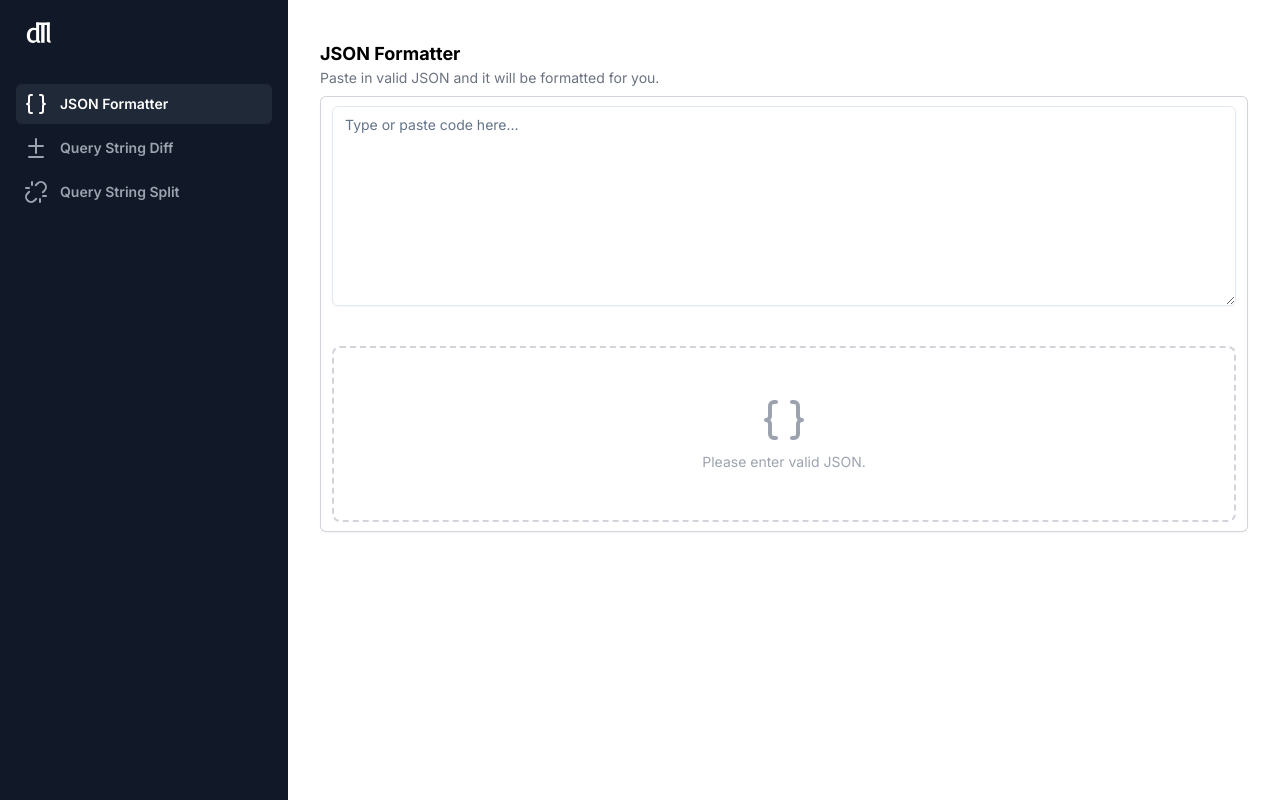
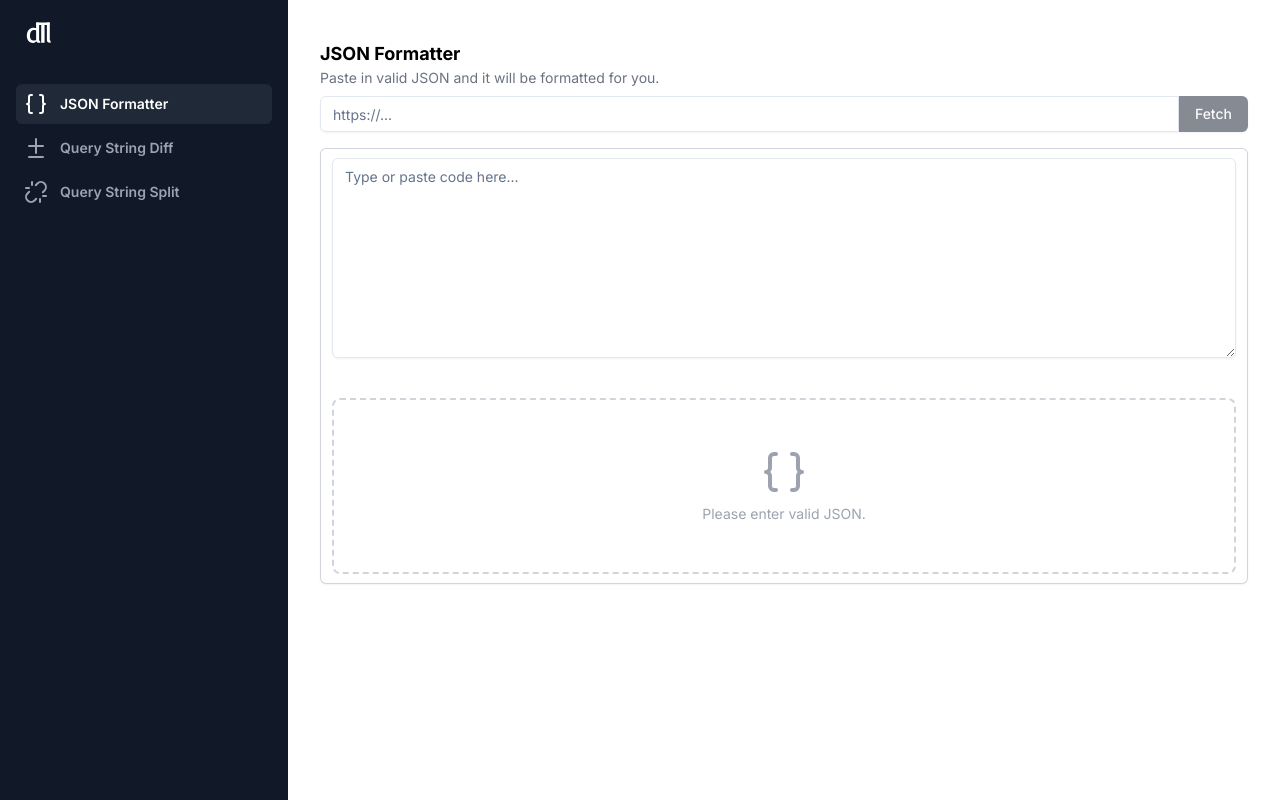
Before and after one commit to tdlm/weavertools, a Next.js app: page /tools/json-formatter in a window 1280 px wide. Built offline with nearby package versions, Linux system fonts and the light colour scheme.

Commit message:
#11: Add URL Input to JSON Formatter

```diff
--- /dev/null
+++ b/actions/fetch-json-url.ts
@@ -0,0 +1,23 @@
+"use server";
+
+export default async function fetchJsonUrl(url: string) {
+  try {
+    const resp = await fetch(url);
+
+    // Get http status.
+    const status = resp.status;
+
+    if (status !== 200) {
+      throw new TypeError("Error getting data");
+    }
+
+    const text = await resp.json();
+
+    return text;
+  } catch (err: any) {
+    if (err instanceof TypeError) {
+      return { error: err.message };
+    }
+    console.error(err?.message);
+  }
+}
--- a/components/code-text.tsx
+++ b/components/code-text.tsx
@@ -13,6 +13,7 @@ import NoticeEmptyStateDashedWithIcon from "./notice-empty-state-dashed-with-ico
 
 type Args = {
   className?: string | Object;
+  externalError?: string;
   initialValue?: any;
   onFormatSuccess?: (json: string) => void;
   placeholder?: string;
@@ -20,6 +21,7 @@ type Args = {
 
 export default function CodeText({
   className = "",
+  externalError = "",
   initialValue = null,
   onFormatSuccess,
   placeholder = "",
@@ -77,6 +79,14 @@ export default function CodeText({
     setInput(event.target.value.trim());
   };
 
+  useEffect(() => {
+    setInput(initialValue);
+  }, [initialValue]);
+
+  useEffect(() => {
+    setError(externalError);
+  }, [externalError]);
+
   return (
     <div
       className={cn(
--- a/components/pages/json-formatter.tsx
+++ b/components/pages/json-formatter.tsx
@@ -2,11 +2,42 @@
 
 import { useState } from "react";
 
+import { Button } from "@/components/ui/button";
+import { Input } from "@/components/ui/input";
+import CodeText from "@/components/code-text";
+import fetchJsonUrl from "@/actions/fetch-json-url";
 import TitleHeader from "@/components/title-header";
-import CodeText from "@/components/code-text";
+import isValidUrl from "@/lib/is-valid-url";
+
+import { Loader } from "lucide-react";
 
 export default function JSONFormatterPage() {
-  const [json, setJSON] = useState("");
+  const [json, setJSON] = useState<string>("");
+  const [fetchUrl, setFetchUrl] = useState<string>("");
+  const [isFetching, setIsFetching] = useState<boolean>(false);
+  const [error, setError] = useState<string>("");
+
+  const handleClickFetch = async () => {
+    if (!!fetchUrl && isValidUrl(fetchUrl)) {
+      setError("");
+      setIsFetching(true);
+      try {
+        const data = await fetchJsonUrl(fetchUrl);
+
+        if (data.error) {
+          setError(data.error);
+          setIsFetching(false);
+          return;
+        }
+
+        setJSON(data);
+        setIsFetching(false);
+      } catch (err) {
+        console.error(err);
+        setIsFetching(false);
+      }
+    }
+  };
 
   return (
     <section className="flex flex-col gap-2 w-full">
@@ -15,9 +46,28 @@ export default function JSONFormatterPage() {
         subtitle="Paste in valid JSON and it will be formatted for you."
         showCopy={false}
       />
-      <div className="sticky top-0 bg-white">
+      <div className="sticky flex flex-col gap-4 top-0 bg-white">
+        <div className="flex flex-row">
+          <Input
+            className="rounded-tr-none rounded-br-none"
+            defaultValue={fetchUrl as string}
+            disabled={isFetching}
+            onChange={(e) => setFetchUrl(e.target.value)}
+            placeholder="https://..."
+            title="URL"
+          />
+          <Button
+            className="rounded-tl-none rounded-bl-none"
+            disabled={isFetching || !isValidUrl(fetchUrl)}
+            onClick={handleClickFetch}
+            variant={isFetching ? "ghost" : "default"}
+          >
+            {isFetching ? <Loader className="animate-spin" size={24} /> : "Fetch"}
+          </Button>
+        </div>
         <CodeText
           initialValue={json && json.length > 0 ? JSON.stringify(json) : ""}
+          externalError={error}
           onFormatSuccess={(json) => setJSON(json)}
           placeholder="Type or paste code here..."
         />
```
